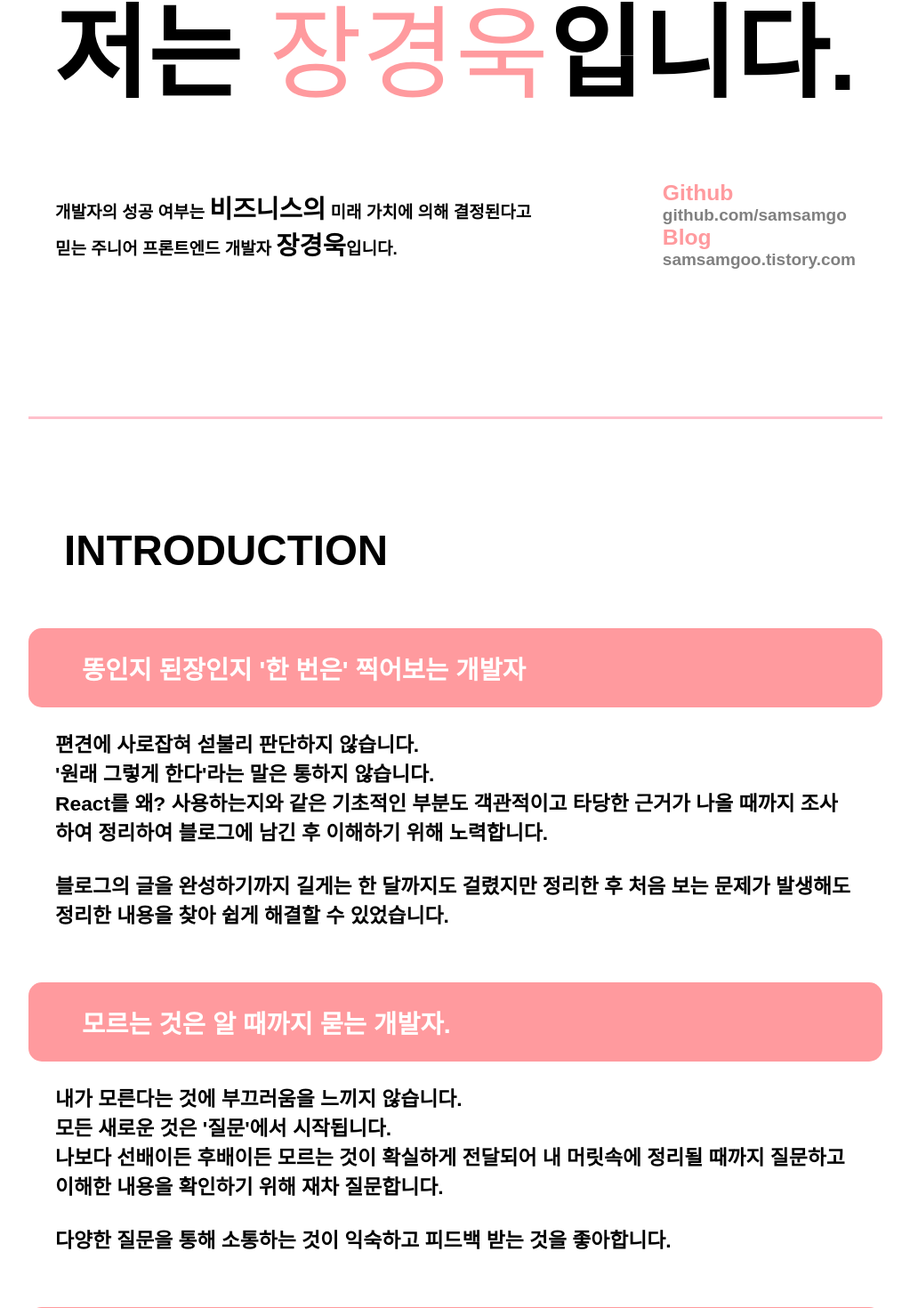
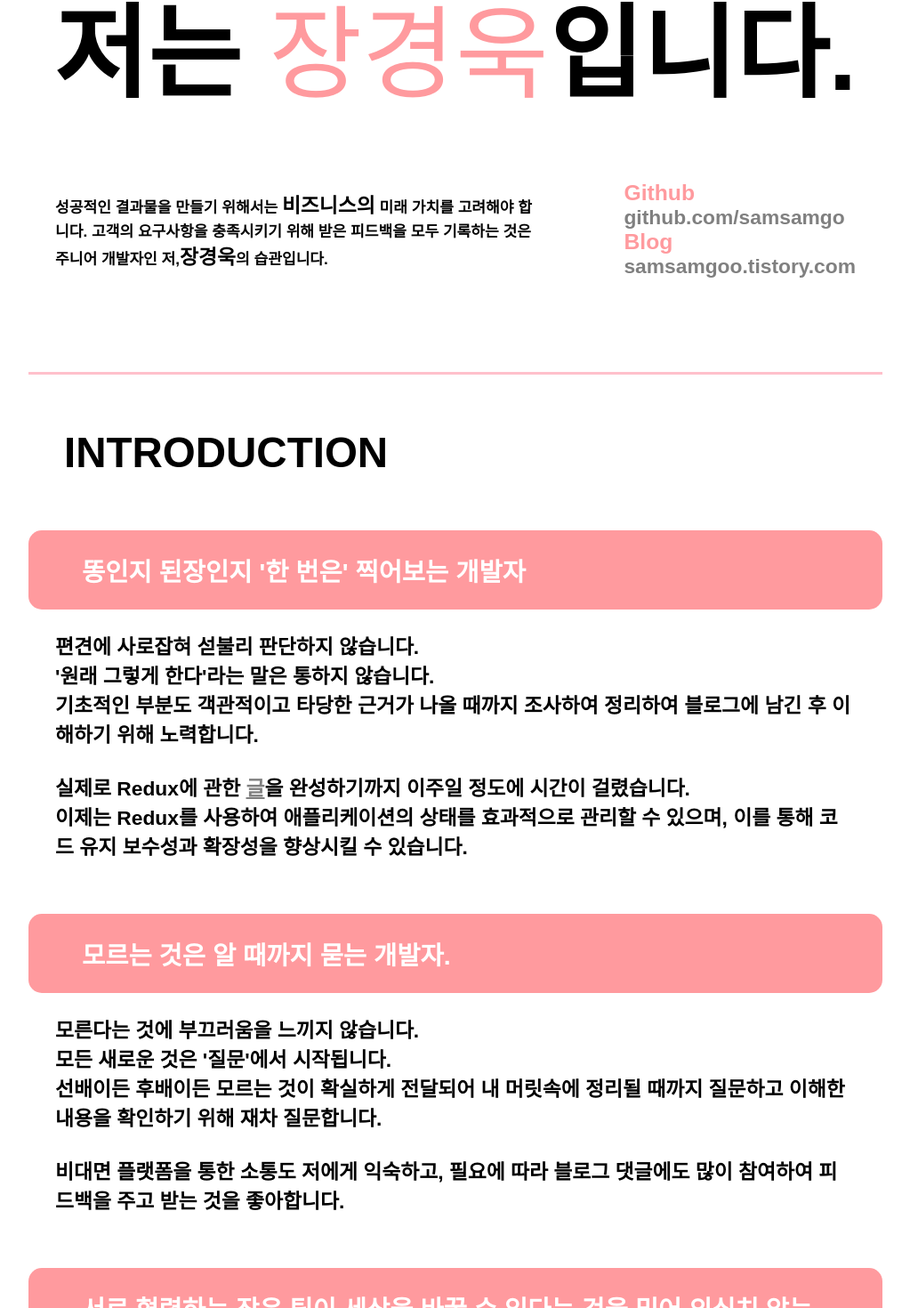
Before and after one commit to samsamgo/SamSamgo-s_resume, a React (Create React App) app in the folder resume/: page / in a window 1280 px wide. Shown: the part 274-1744 px from the top of the page at 89% size, without its empty margins (128-1151 px from the left). Built offline with nearby package versions, Linux system fonts and the light colour scheme; a web font is replaced by a local one.

Commit message:
feat : 내용(project, 근거 설명들) 추가

```diff
--- a/resume/src/App.js
+++ b/resume/src/App.js
@@ -15,9 +15,10 @@ function App() {
         <contentdiv>
           <Intorducediv>
             <introdiv>
-              개발자의 성공 여부는 <stdiv>비즈니스의</stdiv> 미래 가치에 의해
-              결정된다고 믿는 주니어 프론트엔드 개발자 <stdiv>장경욱</stdiv>
-              입니다.
+              성공적인 결과물을 만들기 위해서는 <stdiv>비즈니스의</stdiv> 미래
+              가치를 고려해야 합니다. 고객의 요구사항을 충족시키기 위해 받은
+              피드백을 모두 기록하는 것은 주니어 개발자인 저,
+              <stdiv>장경욱</stdiv>의 습관입니다.
             </introdiv>
 
             <namedesdiv>
@@ -54,25 +55,35 @@ function App() {
           <br />
           '원래 그렇게 한다'라는 말은 통하지 않습니다.
           <br />
-          React를 왜? 사용하는지와 같은 기초적인 부분도 객관적이고 타당한 근거가
-          나올 때까지 조사하여 정리하여 블로그에 남긴 후 이해하기 위해
-          노력합니다.
+          기초적인 부분도 객관적이고 타당한 근거가 나올 때까지 조사하여 정리하여
+          블로그에 남긴 후 이해하기 위해 노력합니다.
           <br />
           <br />
-          블로그의 글을 완성하기까지 길게는 한 달까지도 걸렸지만 정리한 후 처음
-          보는 문제가 발생해도 정리한 내용을 찾아 쉽게 해결할 수 있었습니다.
+          실제로 Redux에 관한{" "}
+          <a
+            href="https://samsamgoo.tistory.com/98"
+            target="_blank"
+            rel="noreferrer"
+          >
+            글
+          </a>
+          을 완성하기까지 이주일 정도에 시간이 걸렸습니다.
+          <br />
+          이제는 Redux를 사용하여 애플리케이션의 상태를 효과적으로 관리할 수
+          있으며, 이를 통해 코드 유지 보수성과 확장성을 향상시킬 수 있습니다.
         </contentdiv>
         <secondtitlediv>모르는 것은 알 때까지 묻는 개발자.</secondtitlediv>
         <contentdiv>
-          내가 모른다는 것에 부끄러움을 느끼지 않습니다.
+          모른다는 것에 부끄러움을 느끼지 않습니다.
           <br />
           모든 새로운 것은 '질문'에서 시작됩니다.
           <br />
-          나보다 선배이든 후배이든 모르는 것이 확실하게 전달되어 내 머릿속에
-          정리될 때까지 질문하고 이해한 내용을 확인하기 위해 재차 질문합니다.
+          선배이든 후배이든 모르는 것이 확실하게 전달되어 내 머릿속에 정리될
+          때까지 질문하고 이해한 내용을 확인하기 위해 재차 질문합니다.
           <br />
           <br />
-          다양한 질문을 통해 소통하는 것이 익숙하고 피드백 받는 것을 좋아합니다.
+          비대면 플랫폼을 통한 소통도 저에게 익숙하고, 필요에 따라 블로그
+          댓글에도 많이 참여하여 피드백을 주고 받는 것을 좋아합니다.
         </contentdiv>
         <secondtitlediv>
           서로 협력하는 작은 팀이 세상을 바꿀 수 있다는 것을 믿어 의심치 않는
@@ -107,7 +118,6 @@ function App() {
                   공부했던 내용과, 그날 하루를 회고하는 블로그를 꾸준히 작성하고
                   있습니다.
                   <ul>
-                    <li>
                     <a
                       href="https://samsamgoo.tistory.com/"
                       target="_blank"
@@ -115,7 +125,6 @@ function App() {
                     >
                       samsamgoo.tistory.com
                     </a>
-                    </li>
                   </ul>
                 </li>
               </ul>
@@ -129,7 +138,7 @@ function App() {
           <tldiv>Front-end</tldiv>
           <cdiv>
             <ul>
-              <li>javascript , HTML , CSS</li>
+              <li>Javascript, Html5, CSS3</li>
             </ul>
             <ul>
               <li>React</li>
@@ -138,7 +147,7 @@ function App() {
               <li>Redux</li>
             </ul>
             <ul>
-              <li>Webpack</li>
+              <li>Axios</li>
             </ul>
           </cdiv>
         </contenttitlediv>
@@ -146,14 +155,13 @@ function App() {
           <tldiv>Back-end</tldiv>
           <cdiv>
             <ul>
-              <li>GraphQL , Json-server </li>
+              <li>GraphQL, JSON_Server</li>
             </ul>
-            <ul>
-              <li>Express.js</li>
-            </ul>
-            <ul>
-              <li>Node.js</li>
-            </ul>
+            {/* <ul>
+              <li>
+                <img src="https://img.shields.io/badge/express.js-000000?style=for-the-badge&logo=Express&logoColor=white" />
+              </li>
+            </ul> */}
             <ul>
               <li>AWS</li>
             </ul>
@@ -163,16 +171,16 @@ function App() {
           <tldiv>Etc</tldiv>
           <cdiv>
             <ul>
-              <li>Ubuntu, VS Code</li>
+              <li>Visual Studio Code</li>
             </ul>
             <ul>
-              <li>Git / Github / GitHub Desktop</li>
+              <li>GitHub</li>
             </ul>
             <ul>
-              <li>Postman , Figma</li>
+              <li>Postman, Figma</li>
             </ul>
             <ul>
-              <li>Ruby , C++ , Python , ES6</li>
+              <li>C++, Python</li>
             </ul>
           </cdiv>
         </contenttitlediv>
@@ -180,14 +188,95 @@ function App() {
         <hr />
         <titlediv>PROJECT</titlediv>
         <contenttitlediv>
+          <trdiv>2023.2.13 ~ </trdiv>
+          <cdiv>
+            <csectitlediv>Samsamgo's Profile</csectitlediv>
+            <cseconttitlediv>Description</cseconttitlediv>
+            <ccontentdiv>
+              이력서 내용을 바탕으로 만드는 Profile(제작중....)
+            </ccontentdiv>
+
+            <ccontentdiv>
+              🔗(
+              <a
+                href="https://samsamgo.netlify.app/"
+                title="Profile 배포 링크"
+                target="_blank"
+                rel="noreferrer"
+              >
+                배포링크
+              </a>
+              |
+              <a
+                href="https://github.com/samsamgo/Profile"
+                title="Profile 레파지토리"
+                target="_blank"
+                rel="noreferrer"
+              >
+                Repository
+              </a>
+              )
+            </ccontentdiv>
+            <cseconttitlediv>What did I Do</cseconttitlediv>
+            <ccontentdiv>
+              <ul>
+                <li>
+                  랜덤 함수를 이용하여 일정한 시간 간격으로 배경 이미지가
+                  변경되도록 구현하였습니다.
+                </li>
+              </ul>
+              <ul>
+                <li>
+                  유튜브에서 영상을 가져와 로딩했을 때, 해당 영상에 대한 음악이
+                  바로 재생되도록 구현하였습니다.
+                </li>
+              </ul>
+              <ul>
+                <li>
+                  UI를 반응형으로 개편하였습니다. 이를 통해 다양한 기기와 화면
+                  크기에서도 웹사이트를 보다 쉽고 효율적으로 사용할 수 있게
+                  되었습니다.
+                </li>
+              </ul>
+            </ccontentdiv>
+            <cseconttitlediv>Tech Stack</cseconttitlediv>
+            <ccontentdiv>
+              <img
+                src="https://img.shields.io/badge/React-61DAFB?style=for-the-badge&logo=React&logoColor=black"
+                alt="d"
+              />
+              <img
+                src="https://img.shields.io/badge/React Router-CA4245C?style=for-the-badge&logo=React Router&logoColor=black"
+                alt="d"
+              />
+              <br />
+              <img
+                src="https://img.shields.io/badge/CSS3 Animation-blue?style=for-the-badge&logo=CSS3&logoColor=black"
+                alt="d"
+              />
+              <img
+                src="https://img.shields.io/badge/styled components-DB7093?style=for-the-badge&logo=styled-components&logoColor=black"
+                alt="d"
+              />
+              <br />
+
+              <img
+                src="https://img.shields.io/badge/YouTube Data Api-FF0000?style=for-the-badge&logo=YouTube&logoColor=black"
+                alt="d"
+              />
+            </ccontentdiv>
+          </cdiv>
+        </contenttitlediv>
+        <contenttitlediv>
           <trdiv>2023.1.3 ~ 2023.1.31</trdiv>
           <cdiv>
             <csectitlediv>아모나(AMOONA)</csectitlediv>
             <cseconttitlediv>Description</cseconttitlediv>
             <ccontentdiv>
               주변의 사람들과 함께 운동할 수 있는 웹으로 위치를 기반으로 근처의
-              모임 장소를 지도로 나타낼 수 있는 웹(개선 필요)
+              모임 장소를 지도로 나타낼 수 있는 웹
             </ccontentdiv>
+
             <ccontentdiv>
               🔗(
               <a
@@ -216,24 +305,82 @@ function App() {
               >
                 기획서
               </a>
+              |
+              <a
+                href="https://samsamgoo.tistory.com/167"
+                title="프로젝트 회고 블로깅"
+                target="_blank"
+                rel="noreferrer"
+              >
+                후기
+              </a>
               )
             </ccontentdiv>
             <cseconttitlediv>What did I Do</cseconttitlediv>
             <ccontentdiv>
+              <ul>
                 <li>
-                UseEffect Hook을 사용하여 Scroll position값에 따라 animation
-                효과 추가
+                  useEffect Hook을 사용하여 스크롤 위치 값을 감지하고, 이를
+                  기반으로 애니메이션을 추가했습니다. 이를 통해 페이지의 특정
+                  요소를 부드럽게 움직이거나 변형시키는 효과를 줄 수 있었습니다.
                 </li>
+              </ul>
+              <ul>
                 <li>
-                카카오 map API와 redux-toolkit 주솟값을 저장하여 출력하는 기능
-                추가
+                  Redux Toolkit을 이용하여 카카오 맵 API에서 반환한 좌표 값을
+                  저장하고 출력하는 기능을 추가했습니다. 이를 통해 지도에서 특정
+                  위치를 선택하고 해당 위치의 좌표를 저장하여 나중에 다시 참조할
+                  수 있게 되었습니다.
                 </li>
-              <li>promise객체 Axios로 받아와 arr.map()을 사용하여 UI구성</li>
-              <li>메인/게시글등록/게시글조회 페이지 UI 제작 및 개편</li>
+              </ul>
+              <ul>
+                <li>
+                  Axios를 이용하여 Promise 객체를 받아온 후, 해당 객체로 map()
+                  메서드를 사용하여 UI를 구성하였습니다. 이를 통해 비동기적으로
+                  데이터를 가져와 화면을 동적으로 출력할 수 있게 되었습니다.
+                </li>
+              </ul>
+              <ul>
+                <li>
+                  메인 페이지와 게시글 등록 페이지, 게시글 조회 페이지의 UI를
+                  제작하고 개편했습니다. 이를 통해 사용자가 편리하게 컨텐츠를
+                  검색하고 작성할 수 있도록 UI를 개선하였습니다.
+                </li>
+              </ul>
             </ccontentdiv>
             <cseconttitlediv>Tech Stack</cseconttitlediv>
             <ccontentdiv>
-              React, Redux, Kakao map api, React-router, Axios, CSS animation
+              <img
+                src="https://img.shields.io/badge/React-61DAFB?style=for-the-badge&logo=React&logoColor=black"
+                alt="d"
+              />
+              <img
+                src="https://img.shields.io/badge/React Router-CA4245C?style=for-the-badge&logo=React Router&logoColor=black"
+                alt="d"
+              />
+              <img
+                src="https://img.shields.io/badge/Redux-764ABC?style=for-the-badge&logo=Redux&logoColor=black"
+                alt="d"
+              />
+              <br />
+              <img
+                src="https://img.shields.io/badge/CSS3 Animation-blue?style=for-the-badge&logo=CSS3&logoColor=black"
+                alt="d"
+              />
+              <img
+                src="https://img.shields.io/badge/styled components-DB7093?style=for-the-badge&logo=styled-components&logoColor=black"
+                alt="d"
+              />
+              <br />
+              <img
+                src="https://img.shields.io/badge/Axios-5A29E4?style=for-the-badge&logo=Axios&logoColor=black"
+                alt="d"
+              />
+
+              <img
+                src="https://img.shields.io/badge/Kakao Map Api-FFCD00?style=for-the-badge&logo=Kakao&logoColor=black"
+                alt="d"
+              />
             </ccontentdiv>
           </cdiv>
         </contenttitlediv>
@@ -271,16 +418,61 @@ function App() {
               >
                 기획서
               </a>
+              |
+              <a
+                href="https://samsamgoo.tistory.com/151"
+                title="프리 프로젝트 회고 블로깅"
+                target="_blank"
+                rel="noreferrer"
+              >
+                후기
+              </a>
               )
             </ccontentdiv>
             <cseconttitlediv>What did I Do</cseconttitlediv>
             <ccontentdiv>
-              <li>localstorage로 새로고침시 State값이 날라가는 문제 해결</li>
-              <li>SCSS문법을 도입해서 CSS를 개편하여 컴포넌트 양을 줄임</li>
-              <li>마이 페이지/ 게시글/footer UI제작 및 개편</li>
+              <ul>
+                <li>
+                  localStorage를 이용하여 새로고침 시에도 상태 값이 유지되도록
+                  문제를 해결했습니다. 이를 통해 사용자가 새로고침을 해도 이전에
+                  입력한 데이터나 설정 값 등이 유지되어 불편함이 줄어들었습니다.
+                </li>
+              </ul>
+              <ul>
+                <li>
+                  SCSS 문법을 도입하여 CSS를 개편하였고, 이를 통해 컴포넌트의
+                  양을 줄일 수 있었습니다.
+                </li>
+              </ul>
+              <ul>
+                <li>
+                  마이 페이지, 게시글 페이지, 그리고 footer의 UI를 제작하고
+                  개편하였습니다.
+                </li>
+              </ul>
             </ccontentdiv>
             <cseconttitlediv>Tech Stack</cseconttitlediv>
-            <ccontentdiv>React, Redux, Styled Component, Axios</ccontentdiv>
+            <ccontentdiv>
+              <img
+                src="https://img.shields.io/badge/React-61DAFB?style=for-the-badge&logo=React&logoColor=black"
+                alt="d"
+              />
+              <img
+                src="https://img.shields.io/badge/React Router-CA4245C?style=for-the-badge&logo=React Router&logoColor=black"
+                alt="d"
+              />
+              <br />
+              <img
+                src="https://img.shields.io/badge/styled components-DB7093?style=for-the-badge&logo=styled-components&logoColor=black"
+                alt="d"
+              />
+
+              <br />
+              <img
+                src="https://img.shields.io/badge/Axios-5A29E4?style=for-the-badge&logo=Axios&logoColor=black"
+                alt="d"
+              />
+            </ccontentdiv>
           </cdiv>
         </contenttitlediv>
         <hr />
@@ -351,7 +543,7 @@ const Appdiv = styled.div`
     font-weight: bolder;
     margin: 5% 0% 5% 0px;
     a {
-      margin: 0% 3% 0% 3%;
+      margin: 3% 3% 0% 3%;
       color: gray;
     }
     trdiv {
@@ -377,21 +569,31 @@ const Appdiv = styled.div`
       }
       csectitlediv {
         font-size: 1.5rem;
+        margin-bottom: 2%;
       }
       cseconttitlediv {
         font-size: 1.3rem;
-        margin-top: 3%;
+        color: #ff9a9e;
+        /* margin-top: 2%; */
       }
       ccontentdiv {
-        margin-top: 1%;
-        font-size: 0.8rem;
+        margin: 0% 0% 3% 0%;
+        img {
+          margin: 2% 1% 0% 1%;
+        }
         ul {
-          display: flex;
-          flex-direction: row;
-          margin: 3% 0% 3% 0%;
           li {
             list-style-position: inside;
+            font-size: 0.8rem;
           }
+        }
+      }
+      ul {
+        margin: 0% 0% 3% 0%;
+        li {
+          list-style-position: inside;
+          margin: 0px 0% 3% 0%;
+          font-size: 1.3rem;
         }
       }
     }
@@ -400,12 +602,16 @@ const Appdiv = styled.div`
     width: 75%;
     display: flex;
     flex-direction: column;
+    display: inline;
     margin: 2% 0% 5% 0px;
     font-size: 1.2rem;
     font-weight: 600;
+    a {
+      font-size: 1.2rem;
+      color: gray;
+    }
   }
   hr {
-    margin: 5% 0px;
     width: 80%;
     height: 3px;
     background-color: pink;
@@ -432,9 +638,9 @@ const Intorducediv = styled.div`
   margin: 5% 0% 5% 0%;
   introdiv {
     width: 60%;
-    font-size: 1rem;
+    font-size: 0.9rem;
     stdiv {
-      font-size: 1.5rem;
+      font-size: 1.2rem;
     }
   }
   namedesdiv {
```
Lines whose indentation alone changed are shown as unchanged.
